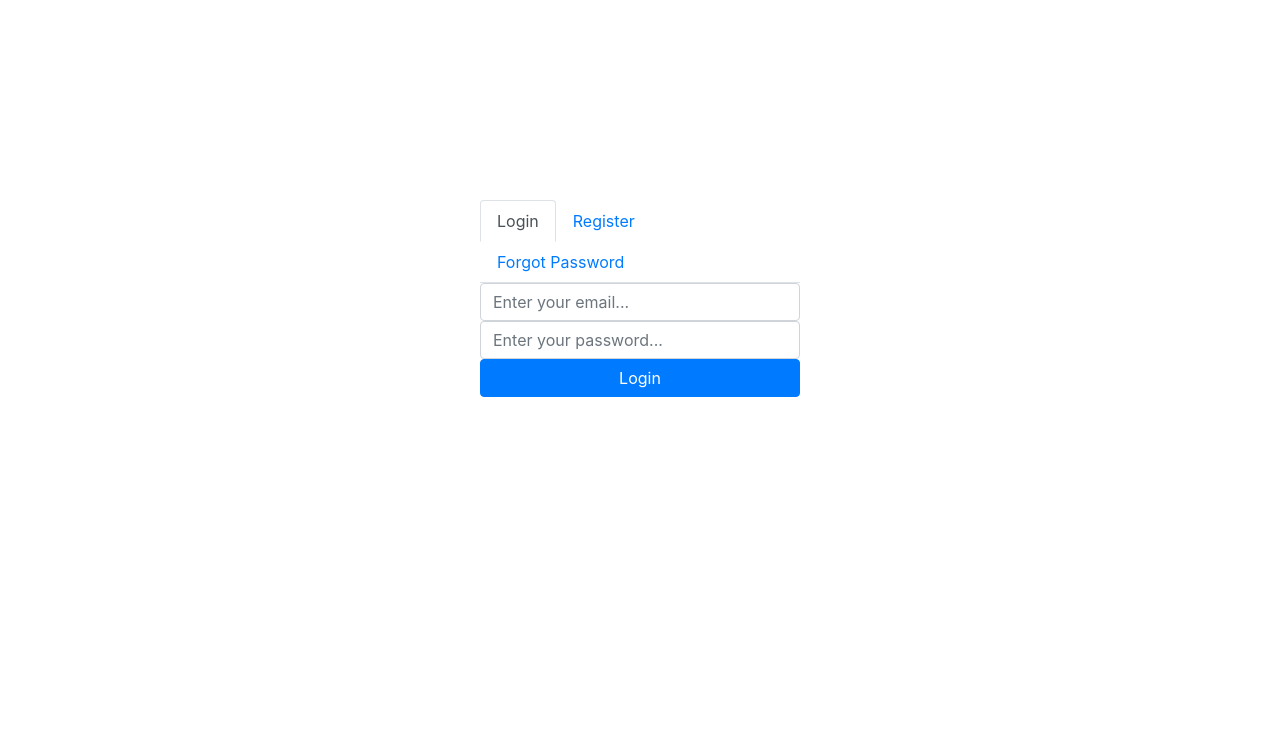
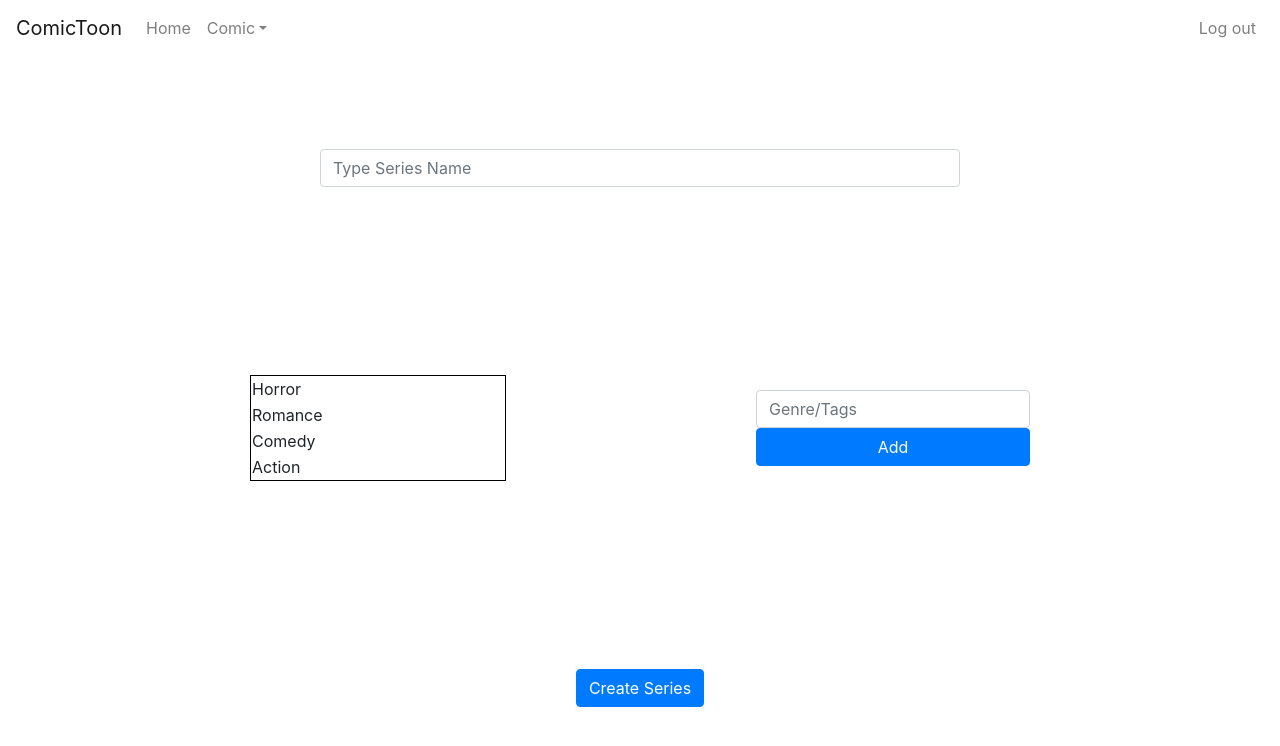
Before and after one commit to fannydai/ComicToon, a React (Create React App) app in the folder front-end/: page /create/series in a window 1280 px wide. Shown: the top 746 px of the page. Built offline with nearby package versions, Linux system fonts and the light colour scheme.

Commit message:
Finished create comic series

```diff
--- a/front-end/src/Components/App.js
+++ b/front-end/src/Components/App.js
@@ -2,7 +2,6 @@ import React, { Component } from 'react';
 import './styles/App.css';
 
 import Authentication from './Authentication';
-import NavigationBar from './NavigationBar';
 import HomeContent from './HomeContent';
 
 class App extends Component {
@@ -18,10 +17,7 @@ class App extends Component {
 			);
 		} else {
 			return (
-				<div className="App-auth-container">
-					<NavigationBar />
-					<HomeContent />
-				</div>
+				<HomeContent />
 			);
 		}
 	}
--- /dev/null
+++ b/front-end/src/Components/CreateSeries.js
@@ -0,0 +1,42 @@
+import React, { Component } from 'react';
+import { Button, Form } from 'react-bootstrap';
+
+import NavigationBar from './NavigationBar';
+import './styles/CreateSeries.css';
+
+class CreateSeries extends Component {
+    render() {
+        console.log('hello')
+        return (
+            <div className="create-series-container">
+                 <NavigationBar />
+                 <div className="create-bottom-container">
+                    <Form className="create-form">
+                        <div className="name-input">
+                            <Form.Control className="name-form-control" type="text" placeholder="Type Series Name" />
+                        </div>
+                        <div className="genre-input">
+                            <table className="genre-table">
+                                <tbody>
+                                    <tr><td>Horror</td></tr>
+                                    <tr><td>Romance</td></tr>
+                                    <tr><td>Comedy</td></tr>
+                                    <tr><td>Action</td></tr>
+                                </tbody>
+                            </table>
+                            <div class="genre-right">
+                                <Form.Control type="text" placeholder="Genre/Tags" />
+                                <Button type="submit" varient="success">Add</Button>
+                            </div>
+                        </div>
+                        <div className="create-bottom">
+                            <Button type="submit" varient="primary">Create Series</Button>
+                        </div>
+                    </Form>
+                 </div>
+            </div>
+        );
+    }
+}
+
+export default CreateSeries;
--- a/front-end/src/Components/HomeContent.js
+++ b/front-end/src/Components/HomeContent.js
@@ -2,11 +2,14 @@ import React, { Component } from 'react';
 import { Button, Form } from 'react-bootstrap';
 import  { FontAwesomeIcon } from '@fortawesome/react-fontawesome';
 
+import NavigationBar from './NavigationBar';
 import './styles/HomeContent.css';
 
 class HomeContent extends Component {
     render() {
         return (
+            <div className="home-main-container">
+                <NavigationBar />
                 <div className="home-content-container">
                     <Form inline className="search-form">
                             <Form.Control type="text" placeholder="Search..." />
@@ -57,6 +60,7 @@ class HomeContent extends Component {
                         </div>
                     </div>
                 </div>
+            </div>
         );
     }
 }
--- a/front-end/src/Components/NavigationBar.js
+++ b/front-end/src/Components/NavigationBar.js
@@ -20,7 +20,7 @@ class NavigationBar extends Component {
                             <NavDropdown.Item href="">View My Series</NavDropdown.Item>
                             <NavDropdown.Item href="">Create Comic</NavDropdown.Item>
                             <NavDropdown.Item href="">Upload Comic</NavDropdown.Item>
-                            <NavDropdown.Item href="">Create Series</NavDropdown.Item>
+                            <NavDropdown.Item href="/create/series">Create Series</NavDropdown.Item>
                         </NavDropdown>
                     </Nav>
                     <Nav className="ml-auto">
--- a/front-end/src/Components/styles/App.css
+++ b/front-end/src/Components/styles/App.css
@@ -11,11 +11,3 @@
     height: 50%;
     width: 25%;
 }
-
-.App-auth-container {
-  height: 100vh;
-  width: 100%;
-
-  display: flex;
-  flex-direction: column;
-}
--- /dev/null
+++ b/front-end/src/Components/styles/CreateSeries.css
@@ -0,0 +1,54 @@
+.create-series-container {
+    height: 100vh;
+    width: 100%;
+    display: flex;
+    flex-direction: column;
+}
+
+/* Everything but the navbar */
+.create-bottom-container {
+    flex-grow: 1;
+    display: flex;
+}
+
+.create-form {
+    flex-grow: 1;
+    justify-content: center;
+}
+
+.name-input {
+    height: 30%;
+    display: flex;
+    justify-content: center;
+    align-items: center;
+}
+
+/* First input */
+.name-form-control {
+    width: 50%;
+}
+
+/* Middle section */
+.genre-input {
+    height: 40%;
+    display: flex;
+    justify-content: space-evenly;
+    align-items: center;
+}
+
+.genre-table {
+    border: 1px solid black;
+    width: 20%;
+}
+
+.genre-right {
+    display: flex;
+    flex-direction: column;
+}
+
+.create-bottom {
+    height: 30%;
+    display: flex;
+    justify-content: center;
+    align-items: center;
+}
--- a/front-end/src/Components/styles/HomeContent.css
+++ b/front-end/src/Components/styles/HomeContent.css
@@ -1,3 +1,11 @@
+.home-main-container {
+    height: 100vh;
+    width: 100%;
+
+    display: flex;
+    flex-direction: column;
+}
+
 /* The bottom takes up what the navbar doesn't take up */
 .home-content-container {
     flex-grow: 1;
--- a/front-end/src/index.js
+++ b/front-end/src/index.js
@@ -7,13 +7,15 @@ import { BrowserRouter, Route, Switch } from 'react-router-dom';
 import 'bootstrap/dist/css/bootstrap.css';
 import { library } from '@fortawesome/fontawesome-svg-core';
 import { faChevronLeft, faChevronRight } from '@fortawesome/free-solid-svg-icons';
+import CreateSeries from './Components/CreateSeries';
 
 library.add(faChevronLeft, faChevronRight);
 
 ReactDOM.render(
     <BrowserRouter>
         <Switch>
-            <Route path="/" component={App} />
+            <Route exact path="/" component={App} />
+            <Route path="/create/series" component={CreateSeries} />
         </Switch>
     </BrowserRouter>,
     document.getElementById('root')
```
Lines whose indentation alone changed are shown as unchanged.
